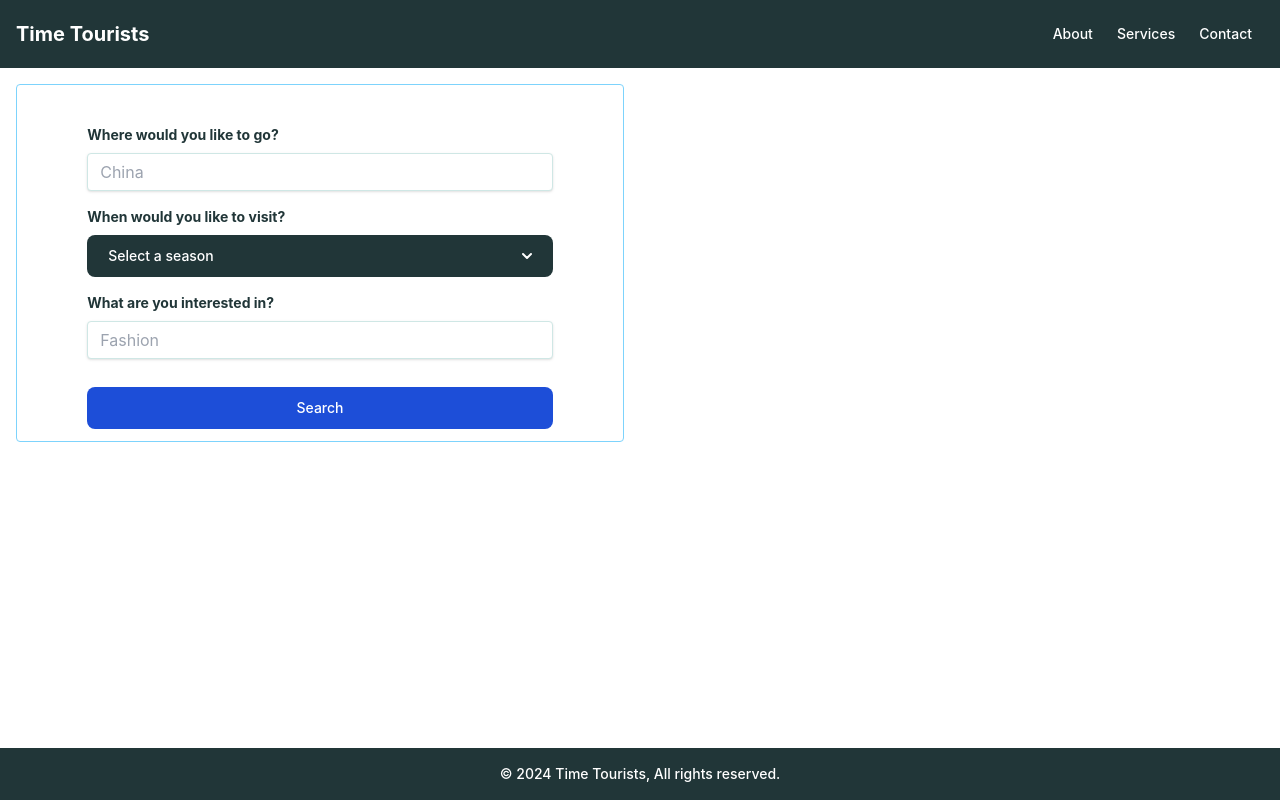
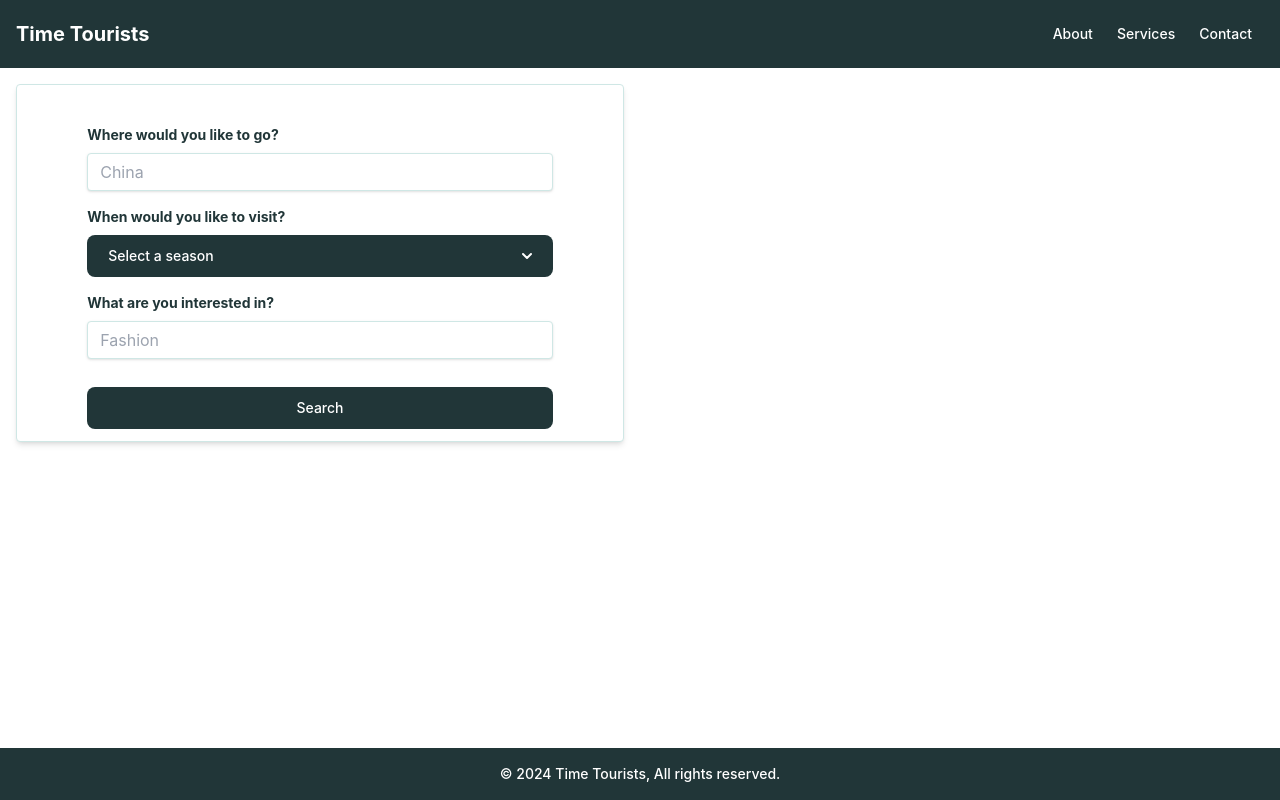
Before and after one commit to IgorTraspadini/Time_Tourists, a React (Vite) app: page /select-history in a window 1280 px wide. Built offline with nearby package versions, Linux system fonts and the light colour scheme.

Commit message:
pages styling

```diff
--- a/src/components/pages/History.jsx
+++ b/src/components/pages/History.jsx
@@ -8,7 +8,8 @@ function History() {
   const { user, selection } = useUserContext();
 
   return (
-    <Wrapper>
+    <Wrapper className="bg-light-blue p-4 min-h-screen">
+      <div className="max-w-4xl mx-auto">
       <PersonalizedMessage
         name={user.name}
         place={selection.where}
@@ -20,6 +21,7 @@ function History() {
         season={selection.when}
         interest={selection.interest}
       />
+      </div>
     </Wrapper>
   );
 }
--- a/src/components/pages/UserSelectForm.jsx
+++ b/src/components/pages/UserSelectForm.jsx
@@ -33,13 +33,13 @@ function UserSelectForm() {
     navigate("../history");
   };
   return (
-    <Wrapper>
+    <Wrapper className="bg-light-blue">
       <form
         onSubmit={handleSubmit}
-        className="flex h-full justify-center flex-col justify-items-center p-3 border rounded border-sky-300"
+        className="flex h-full justify-center flex-col items-center p-3 border rounded border-light-blue shadow-md bg-white"
       >
         <div className="text-center mb-4">
-          {user && <h1 className="text-3xl font-bold mb-1">Hi, {user.name}</h1>}
+          {user && <h1 className="text-dark-green text-3xl font-bold mb-1">Hi, {user.name}</h1>}
         </div>
         <div className="mx-auto w-4/5 mt-3">
           <InputField
@@ -75,7 +75,7 @@ function UserSelectForm() {
           />
           <button
             type="submit"
-            className="text-white bg-blue-700 hover:bg-blue-800 focus:ring-4 focus:outline-none focus:ring-blue-300 font-medium rounded-lg text-sm px-5 py-2.5 text-center inline-flex items-center justify-center dark:bg-blue-600 dark:hover:bg-blue-700 dark:focus:ring-blue-800 w-full mt-3"
+            className="text-white bg-dark-green hover:bg-bright-blue focus:ring-4 focus:outline-none focus:ring-bright-blue font-medium rounded-lg text-sm px-5 py-2.5 text-center w-full mt-3 transition-colors duration-200"
           >
             Search
           </button>
```
